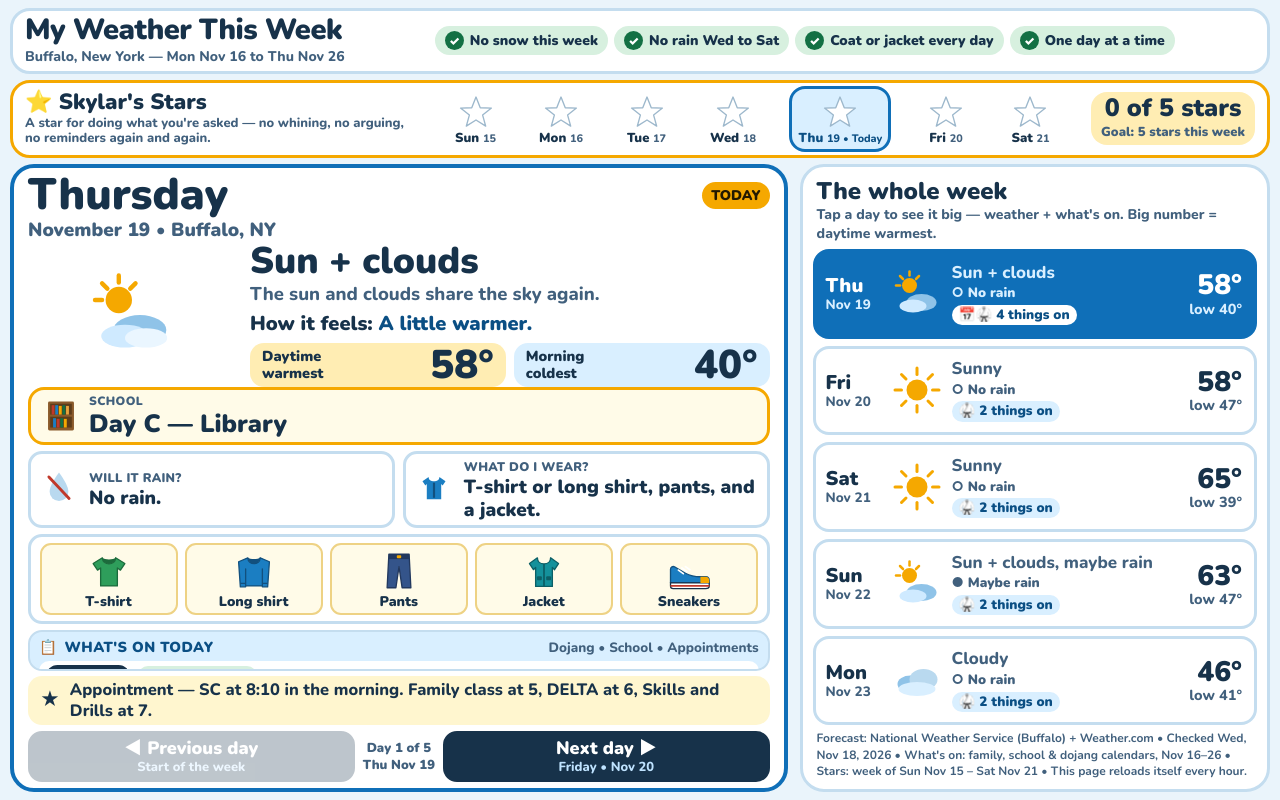
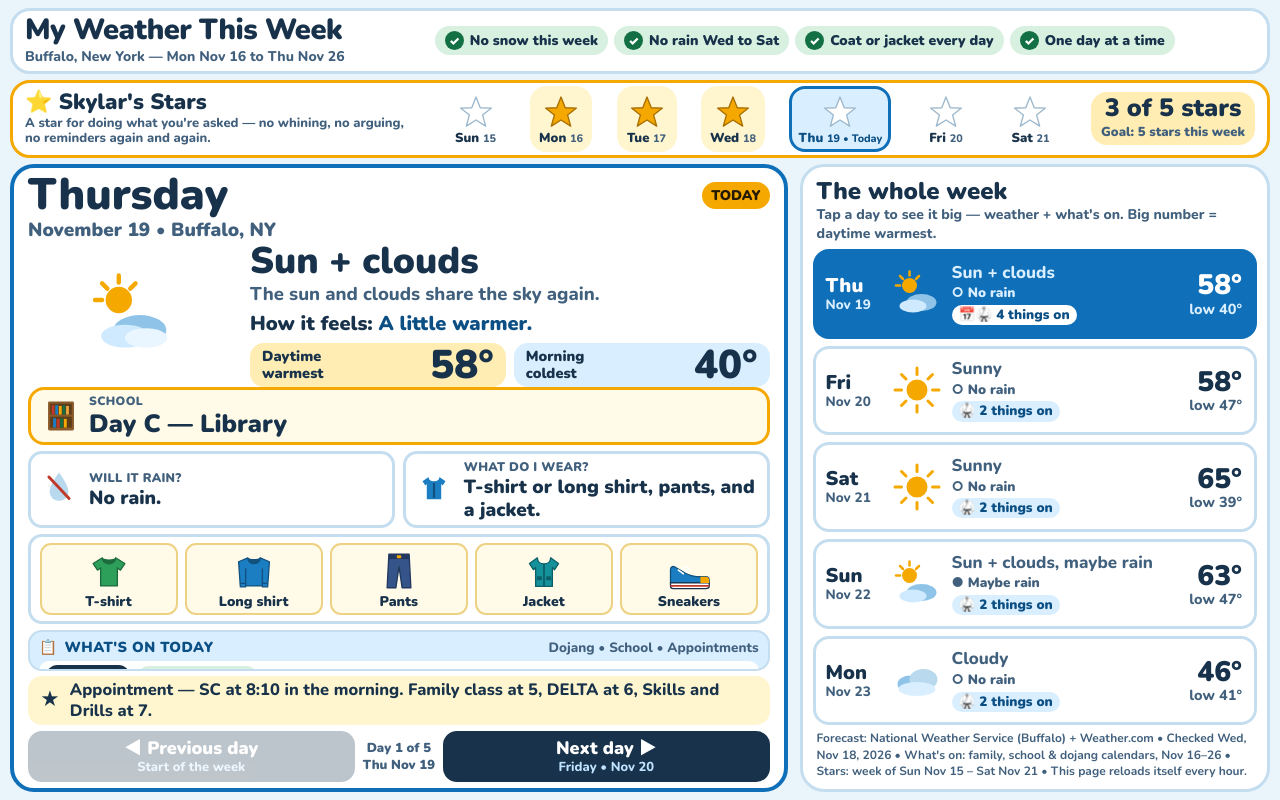
Before and after one commit to loop9-remixd/whatshouldiwear, a plain HTML site: page index.html in a window 1280 px wide. Drawn offline with nearby package versions, Linux system fonts and the light colour scheme.

Commit message:
Weather board: Skylar earned stars Mon Nov 16, Tue Nov 17, Wed Nov 18 — 3 of 5 stars

```diff
--- a/index.html
+++ b/index.html
@@ -375,7 +375,7 @@
     </div>
     <div class="stars-row" id="starsRow" role="group" aria-label="Skylar's star chart — tap a star to fill it or tap again to unfill it"></div>
     <div class="stars-total">
-      <p class="big" id="starsTotal">0 of 5 stars</p>
+      <p class="big" id="starsTotal">3 of 5 stars</p>
       <p class="goal">Goal: 5 stars this week</p>
     </div>
   </section>
@@ -539,9 +539,9 @@ var STAR_GOAL = 5;
 var STAR_STORAGE_KEY = "skylar-stars-week-2026-11-15";
 var STAR_WEEK = [
   { short:"Sun", date:"November 15", earned:false },
-  { short:"Mon", date:"November 16", earned:false },
-  { short:"Tue", date:"November 17", earned:false },
-  { short:"Wed", date:"November 18", earned:false },
+  { short:"Mon", date:"November 16", earned:true },
+  { short:"Tue", date:"November 17", earned:true },
+  { short:"Wed", date:"November 18", earned:true },
   { short:"Thu", date:"November 19", earned:false },
   { short:"Fri", date:"November 20", earned:false },
   { short:"Sat", date:"November 21", earned:false }
```
